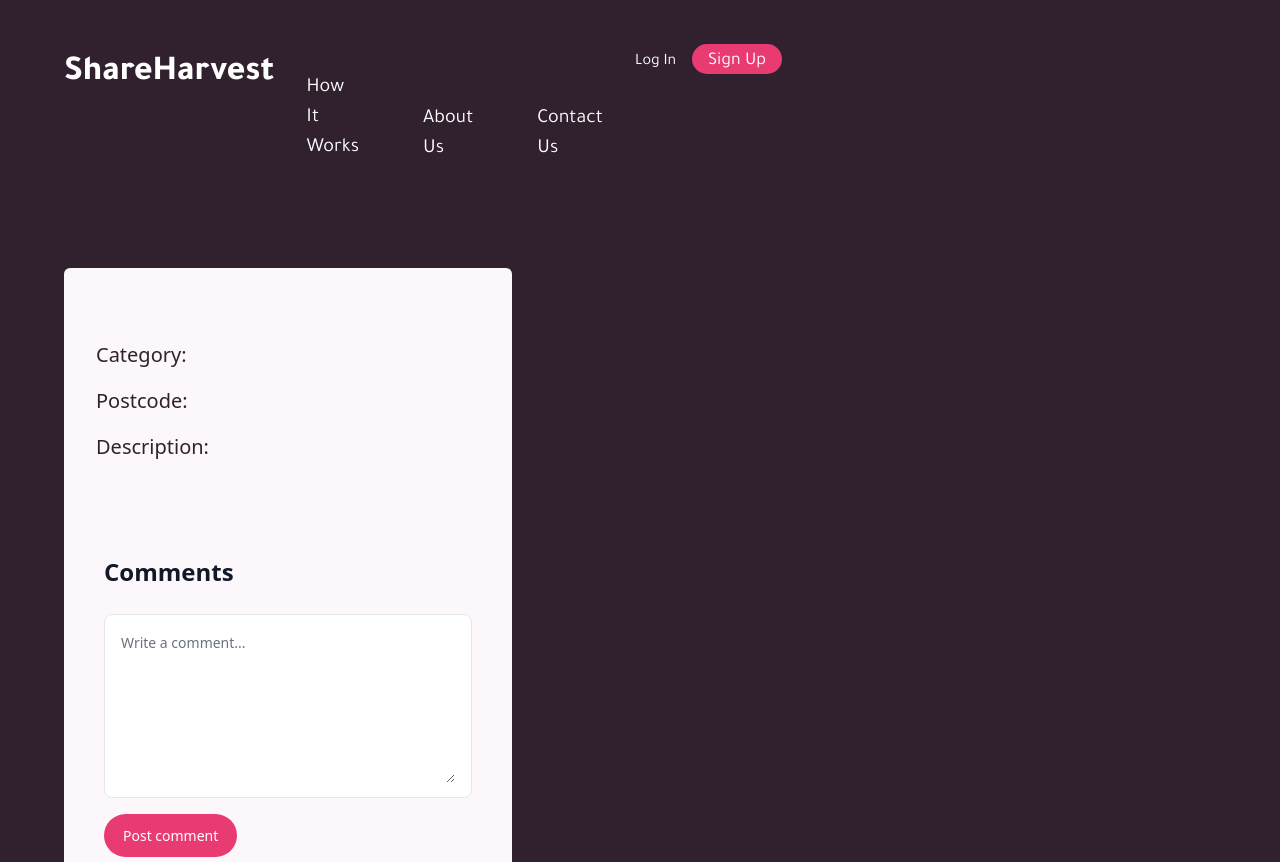
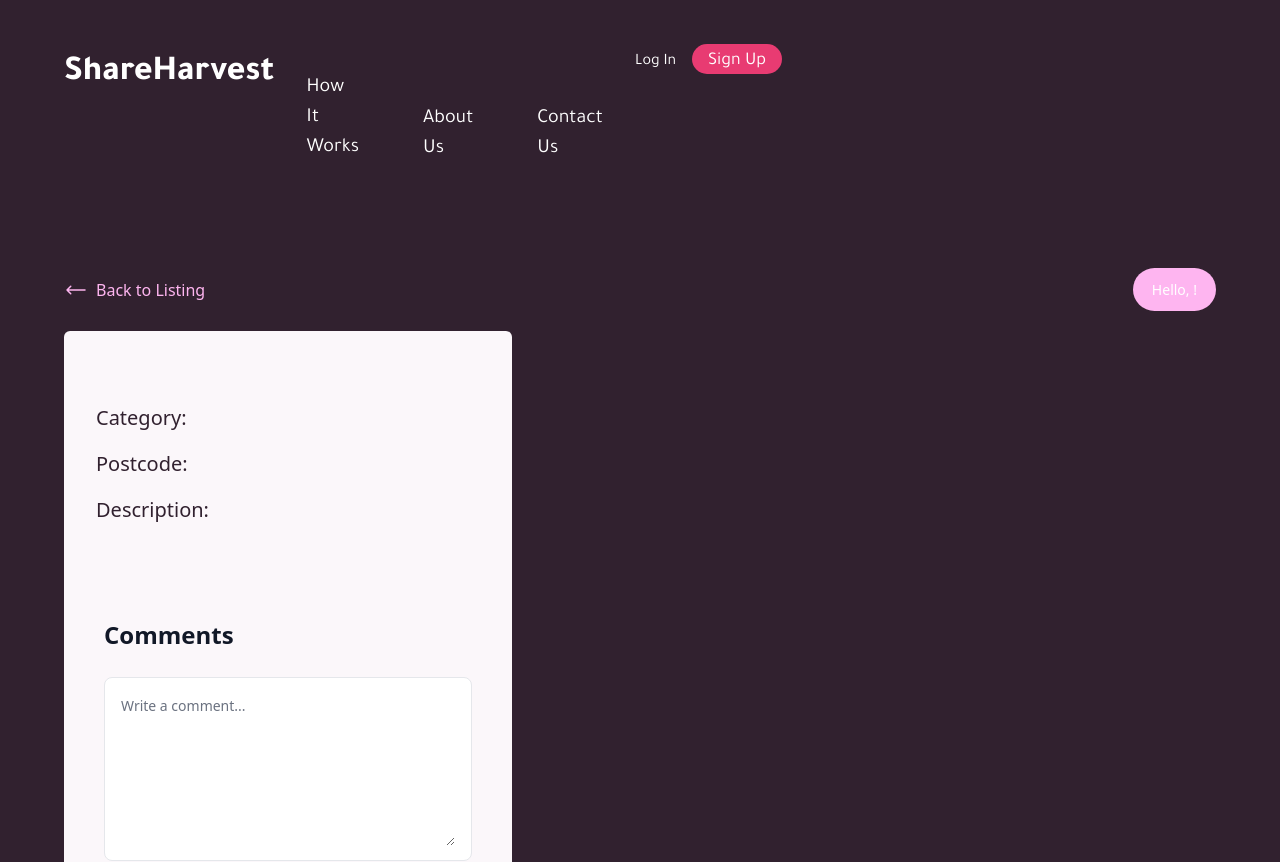
Before and after one commit to DJ-Lor/shareharvest-front-end-react, a React (Create React App) app: page /listings/1/comments in a window 1280 px wide. Shown: the top 862 px of the page. Built offline with nearby package versions, Linux system fonts and the light colour scheme; no server answers; sample sign-in values are in the browser's storage.

Commit message:
Listing card and listing card section

```diff
--- a/src/components/Comment.jsx
+++ b/src/components/Comment.jsx
@@ -76,7 +76,7 @@ export default function Comment() {
 
         {/* Comment Thread */}
         <article className="p-6 mb-6 text-base bg-white rounded-lg">
-          <p className="text-sm text-gray-600 space-y-4">
+          <div className="text-sm text-gray-600 space-y-4">
             {commentList
               .sort((a, b) => new Date(b.createdAt) - new Date(a.createdAt))
               .map((comment, index) => (
@@ -93,7 +93,7 @@ export default function Comment() {
                   <p className="text-gray-500">{comment.comment}</p>
                 </div>
               ))}
-          </p>
+          </div>
         </article>
       </div>
     </section>
--- /dev/null
+++ b/src/components/ListingCard.jsx
@@ -0,0 +1,14 @@
+import React from 'react'
+import { Link } from 'react-router-dom';
+
+export default function ListingCard({listing}) {
+  return (
+    <Link to={`/listings/${listing._id}/comments`}>
+    <div className="py-2 px-4 mb-4 bg-white rounded-lg rounded-t-lg box-border p-4 border-gray-200 m-4">
+      <h2>{listing.title}</h2>
+      <p>Category: {listing.category}</p>
+      <p>Postcode: {listing.postcode}</p>
+    </div>
+    </Link>
+  );
+};
--- /dev/null
+++ b/src/components/ListingSection.jsx
@@ -0,0 +1,34 @@
+import axios from "axios";
+import ListingCard from "./ListingCard";
+
+import React, { useEffect, useState } from 'react'
+
+export default function ListingSection(category, postcode, title) {
+  const [listings, setListings] = useState([])
+
+  useEffect(() => {
+    // Define query parameters as an object
+    const queryParams = {
+      category,
+      postcode,
+      title,
+    };
+
+    // Axios GET request with the query parameters
+    axios.get(`${process.env.REACT_APP_API_URL}/listings`, { params: queryParams })
+      .then((response) => {
+        setListings(response.data.listings);
+      })
+      .catch((error) => {
+        console.error('Error fetching listings:', error);
+      });
+  }, []);
+
+  return (
+    <div className="grid grid-cols-2 md:grid-cols-3">
+        {listings.map((listing) => (
+          <ListingCard key={listing._id} listing={listing} />
+        ))}
+      </div>
+  )
+}
--- a/src/pages/auth/Dashboard.jsx
+++ b/src/pages/auth/Dashboard.jsx
@@ -2,6 +2,7 @@ import { Button, Select, TextInput } from "flowbite-react";
 import { MagnifyingGlassIcon } from "@heroicons/react/24/solid";
 // Hook Import ---
 import { useAuth } from "../../hooks/useAuth";
+import ListingSection from "../../components/ListingSection";
 
 export default function Dashboard() {
   const { user } = useAuth();
@@ -85,6 +86,7 @@ export default function Dashboard() {
           </div> */}
         </div>
       </form>
+      <ListingSection />
     </div>
   );
 }
--- a/src/pages/auth/Listing.jsx
+++ b/src/pages/auth/Listing.jsx
@@ -2,10 +2,16 @@ import axios from "axios";
 import { useEffect, useState } from "react";
 import { useParams } from "react-router-dom";
 import Comment from "../../components/Comment";
+import { Button } from "flowbite-react";
+
+// Hook Import ---
+import { useAuth } from "../../hooks/useAuth";
 
 export default function Listing() {
   const [listing, setListing] = useState({});
   let { id: listingId } = useParams();
+
+  const { user } = useAuth();
 
   useEffect(() => {
     // Make the API request when the component mounts
@@ -29,6 +35,24 @@ export default function Listing() {
       className="bg-brownc px-10 md:px-12 lg:px-14
     py-10 md:py-16 lg:py-10"
     >
+      <span className="flex items-center justify-between mb-5">
+      {/* Back Link */}
+      <span className="text-purplec flex space-x-2 hover:text-pinkc hover:underline">
+      <svg xmlns="http://www.w3.org/2000/svg" fill="none"
+      viewBox="0 0 24 24" strokeWidth={1.5} stroke="currentColor" className="w-6 h-6">
+      <path strokeLinecap="round" strokeLinejoin="round"
+      d="M6.75 15.75L3 12m0 0l3.75-3.75M3 12h18" />
+      </svg>
+      <a href="/dashboard"> Back to Listing</a>
+      </span>
+
+      {/* Greeting */}
+      <Button type="button" className="bg-purplec" pill>
+        Hello, {user?.username}!
+      </Button>
+      </span>
+
+      {/* Listing Card */}
       <div
         className="flex max-w-md flex-col gap-4
        bg-light box-border px-6 py-12 rounded-md"
```
